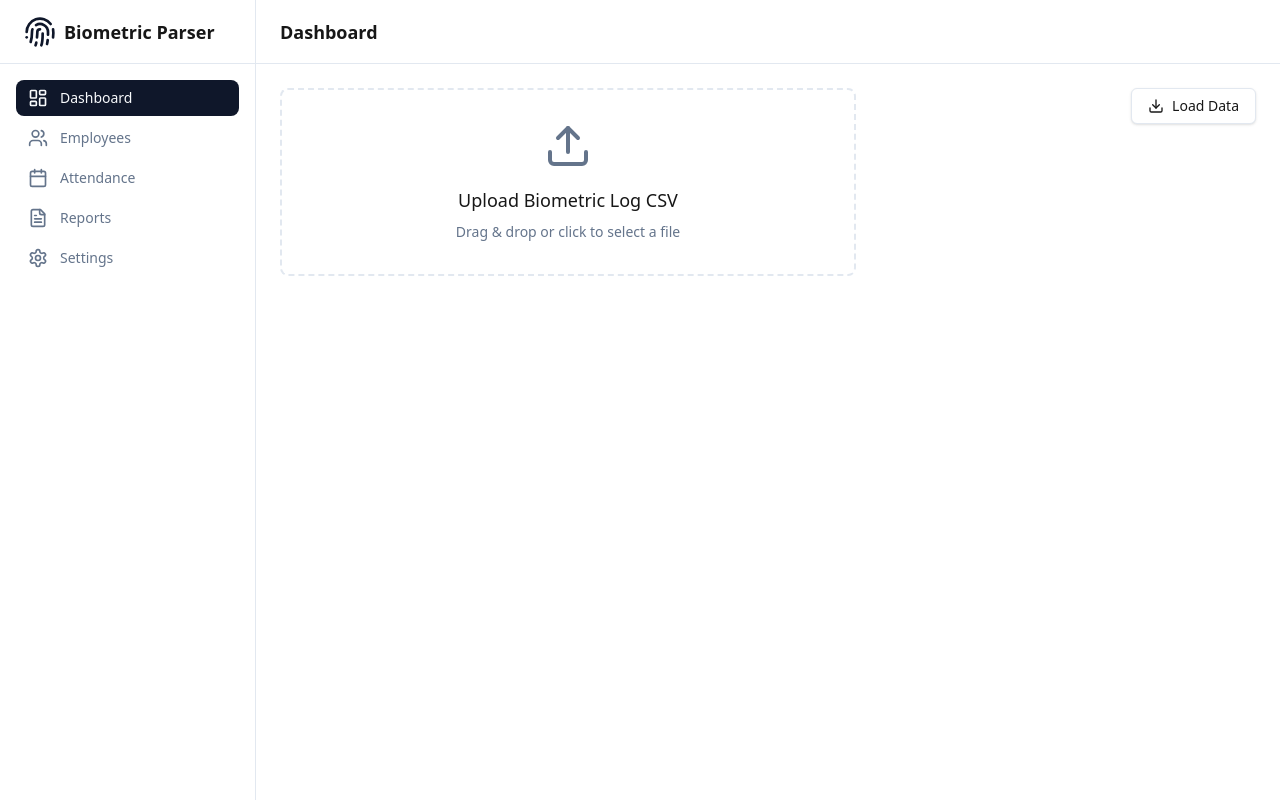
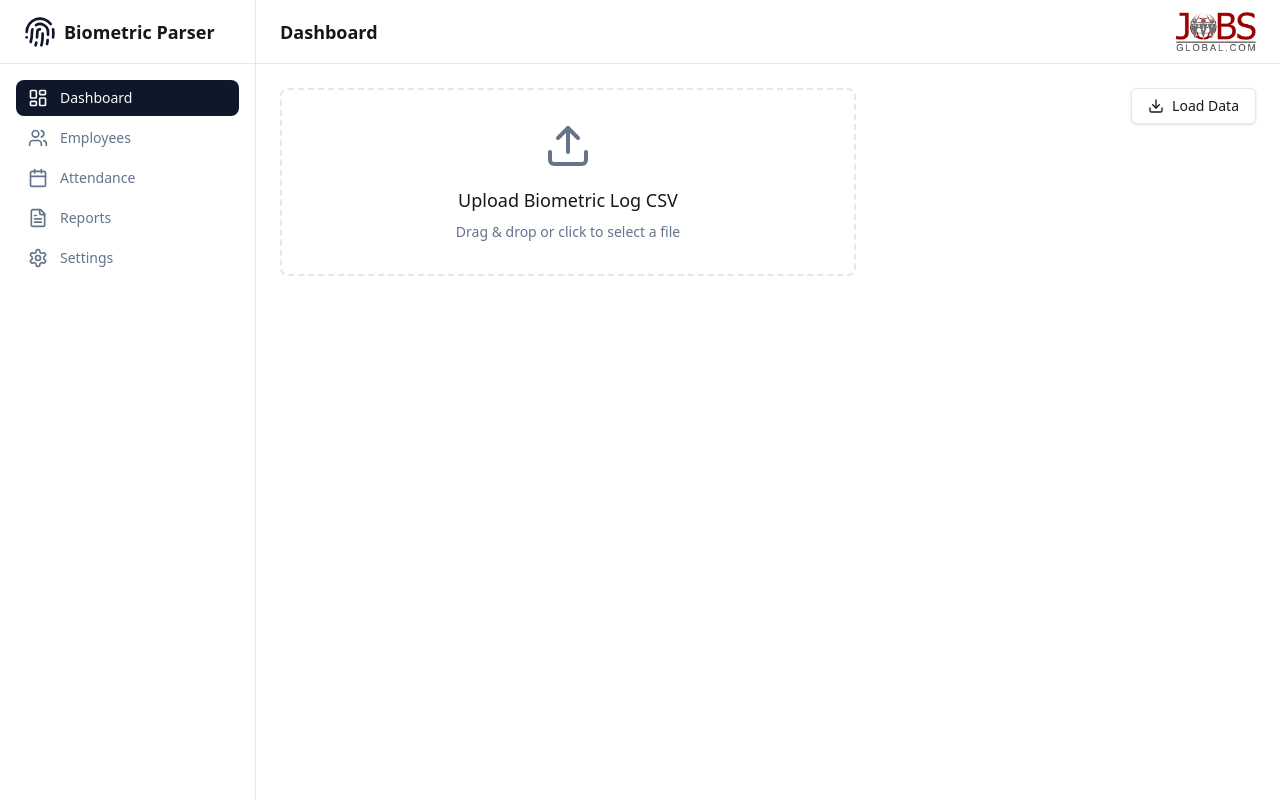
Before and after one commit to chrisjobsglobal/biometric-parser, a Next.js app: page / in a window 1280 px wide. Built offline with nearby package versions, Linux system fonts and the light colour scheme.

Commit message:
feat: add company logo to dashboard layout

```diff
--- a/src/components/layout/dashboard-layout.tsx
+++ b/src/components/layout/dashboard-layout.tsx
@@ -1,6 +1,7 @@
 "use client";
 
 import Link from "next/link";
+import Image from "next/image";
 import { usePathname } from "next/navigation";
 import { cn } from "@/lib/utils";
 import {
@@ -93,6 +94,13 @@
               {navigation.find((n) => n.href === pathname)?.name || "Dashboard"}
             </h1>
           </div>
+          <Image
+            src="/images/logo.png"
+            alt="Company Logo"
+            width={80}
+            height={40}
+            className="object-contain"
+          />
         </header>
 
         {/* Page content */}
```
Also changed, not shown: public/images/logo.png (added).
